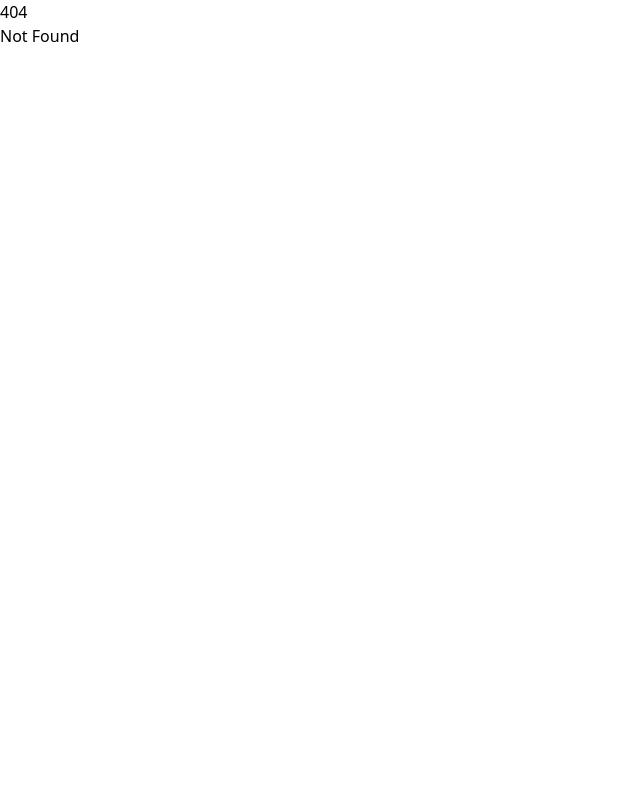
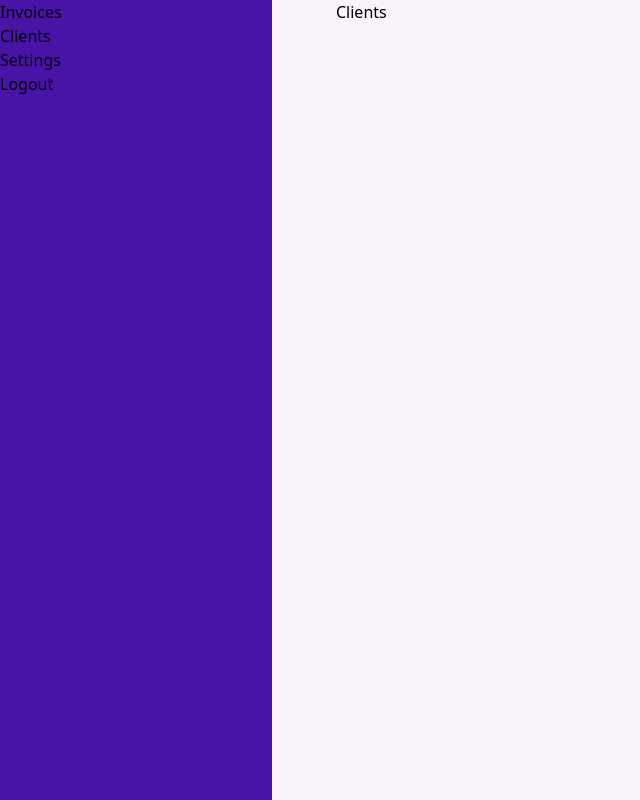
Before and after one commit to p0nyqz/tailwind-sveltekit, a SvelteKit app: page /clients in a window 1280 px wide. Before the commit this address had no page. Shown: the whole page, without its empty margins (0-640 px from the left). Built offline with nearby package versions, Linux system fonts and the light colour scheme.

Commit message:
feat: dashboard layout

```diff
--- /dev/null
+++ b/src/routes/(dashboard)/+layout.svelte
@@ -0,0 +1,18 @@
+<div class="grid grid-cols-12 gap-x-16 bg-whisper min-h-screen">
+  <header class="col-span-3 bg-daisyBush">
+    <div>
+      <a href="/invoices"><img src="" alt="" /></a>
+    </div>
+  <nav>
+    <ul>
+      <li><a href="/invoices">Invoices</a></li>
+      <li><a href="/clients">Clients</a></li>
+      <li><a href="#">Settings</a></li>
+      <li><a href="#">Logout</a></li>
+    </ul>
+  </nav>
+  </header>
+<main>
+  <slot></slot>
+</main>
+</div>
--- /dev/null
+++ b/src/routes/(dashboard)/clients/+page.svelte
@@ -0,0 +1 @@
+Clients
--- /dev/null
+++ b/src/routes/(dashboard)/invoices/+page.svelte
@@ -0,0 +1 @@
+Invoices
```
